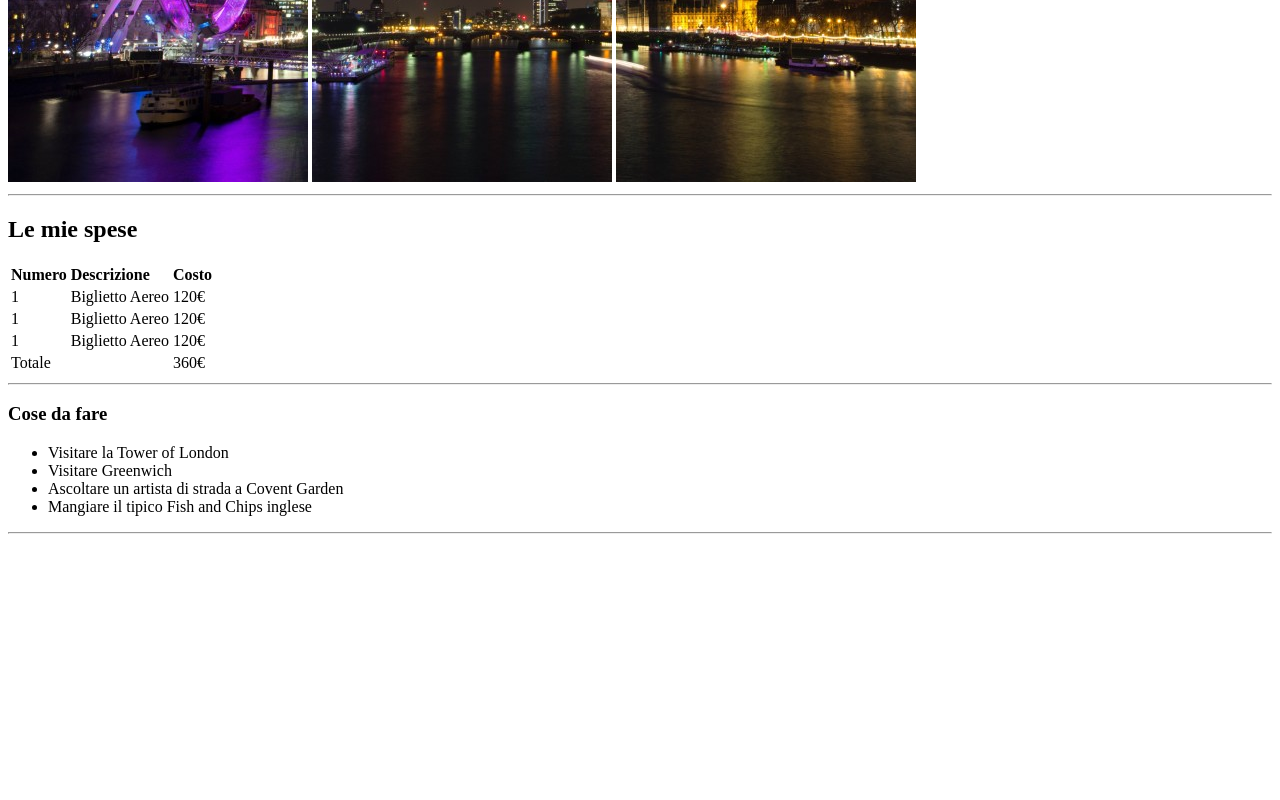
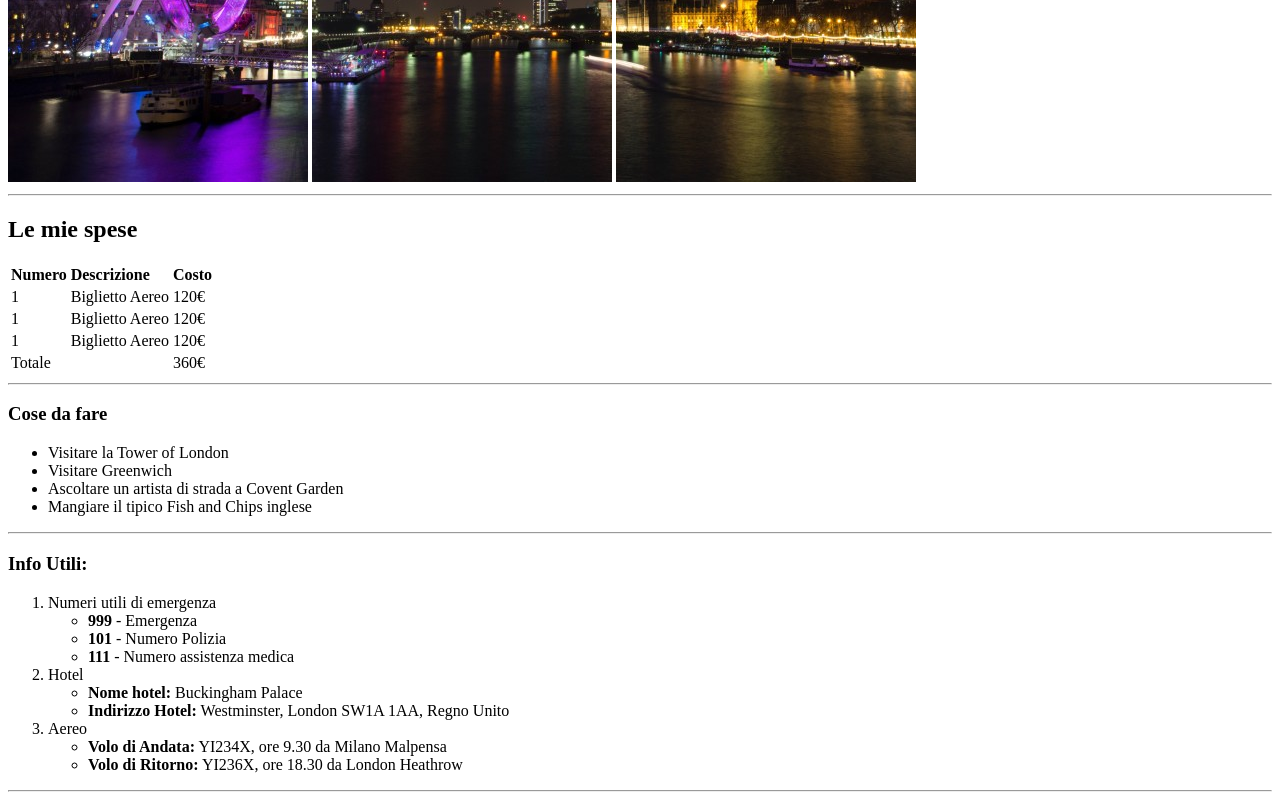
Before and after one commit to Verovannini/html-london-trip, a plain HTML site: page index.html in a window 1280 px wide. Shown: the part 498-1298 px from the top of the page. Before the commit the page ends 1040 px from the top, so only its background shows below. Drawn offline with Linux system fonts and the light colour scheme.

Commit message:
Fine terza section

```diff
--- a/index.html
+++ b/index.html
@@ -67,7 +67,47 @@
         </ul>
         <hr />
       </section>
-      <!-- Inizio sezione cose da fare-->
+      <!-- Fine sezione cose da fare-->
+
+      <!-- Inizio sezione Info Utili-->
+      <section>
+        <h3>Info Utili:</h3>
+        <ol>
+          <li>
+            Numeri utili di emergenza
+            <ul>
+              <li><strong>999</strong> - Emergenza</li>
+              <li><strong>101</strong> - Numero Polizia</li>
+              <li><strong>111</strong> - Numero assistenza medica</li>
+            </ul>
+          </li>
+          <li>
+            Hotel
+            <ul>
+              <li><strong>Nome hotel:</strong> Buckingham Palace</li>
+              <li>
+                <strong>Indirizzo Hotel:</strong> Westminster, London SW1A 1AA,
+                Regno Unito
+              </li>
+            </ul>
+          </li>
+          <li>
+            Aereo
+            <ul>
+              <li>
+                <strong>Volo di Andata:</strong> YI234X, ore 9.30 da Milano
+                Malpensa
+              </li>
+              <li>
+                <strong>Volo di Ritorno:</strong> YI236X, ore 18.30 da London
+                Heathrow
+              </li>
+            </ul>
+          </li>
+        </ol>
+        <hr />
+      </section>
+      <!-- Fine sezione Info Utili-->
     </main>
     <!-- Fine main-->
   </body>
```
